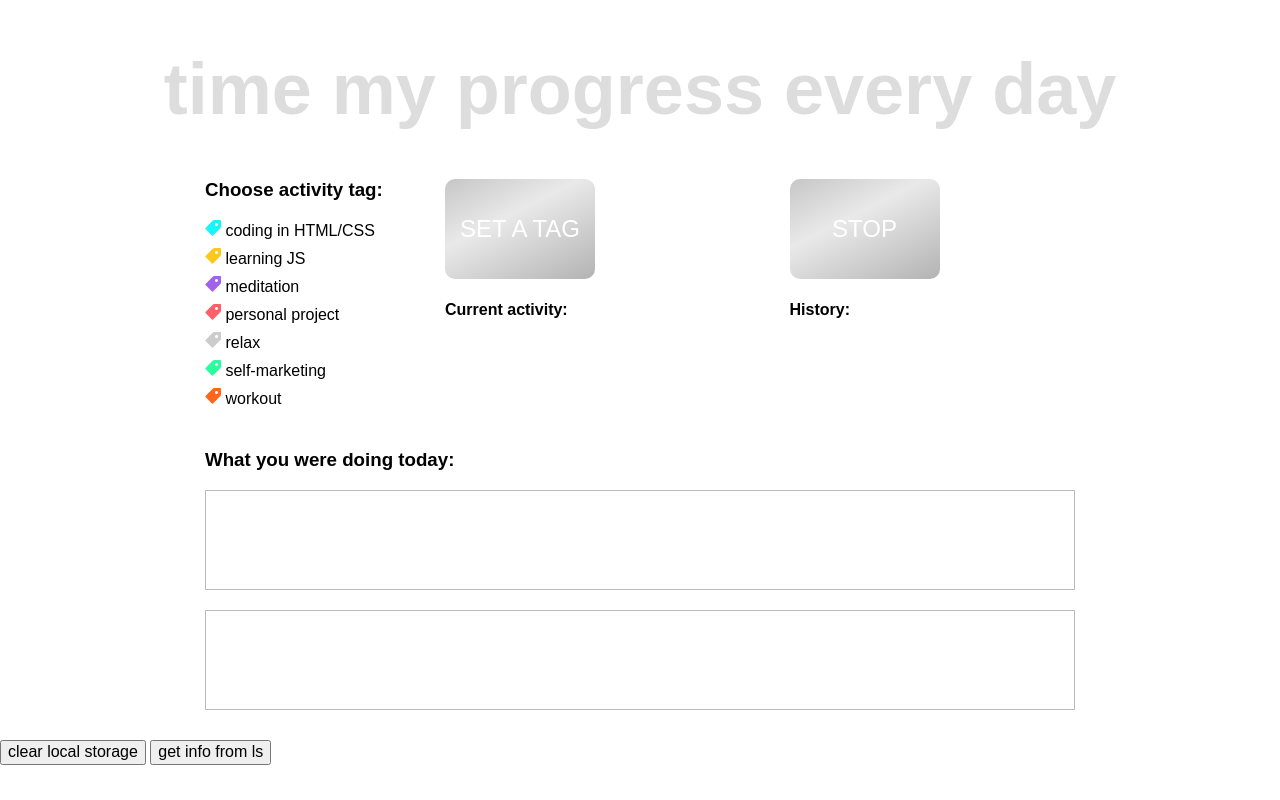
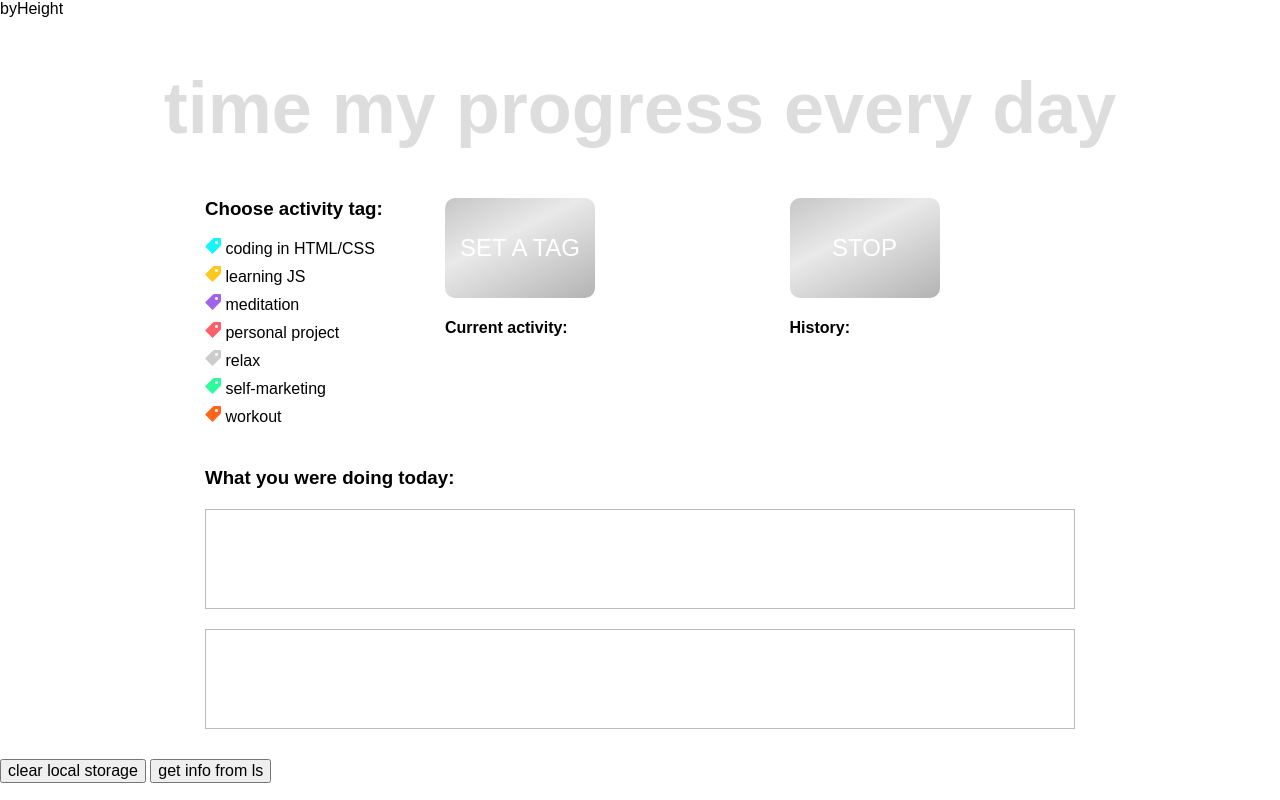
Before and after one commit to nadyawyn/daytimer, a website: page src/index.html in a window 1280 px wide. Drawn offline with nearby package versions, Linux system fonts and the light colour scheme; files that its build step writes are made by us from their sources.

Commit message:
Added sign

```diff
--- a/src/index.html
+++ b/src/index.html
@@ -11,7 +11,7 @@
 
 <body>
 	<header class="header">
-
+		byHeight
 		<h1 class="header__title">time my progress every day</h1>
 	</header>
 	<main>
```
Also changed, not shown: dist/index.html.
